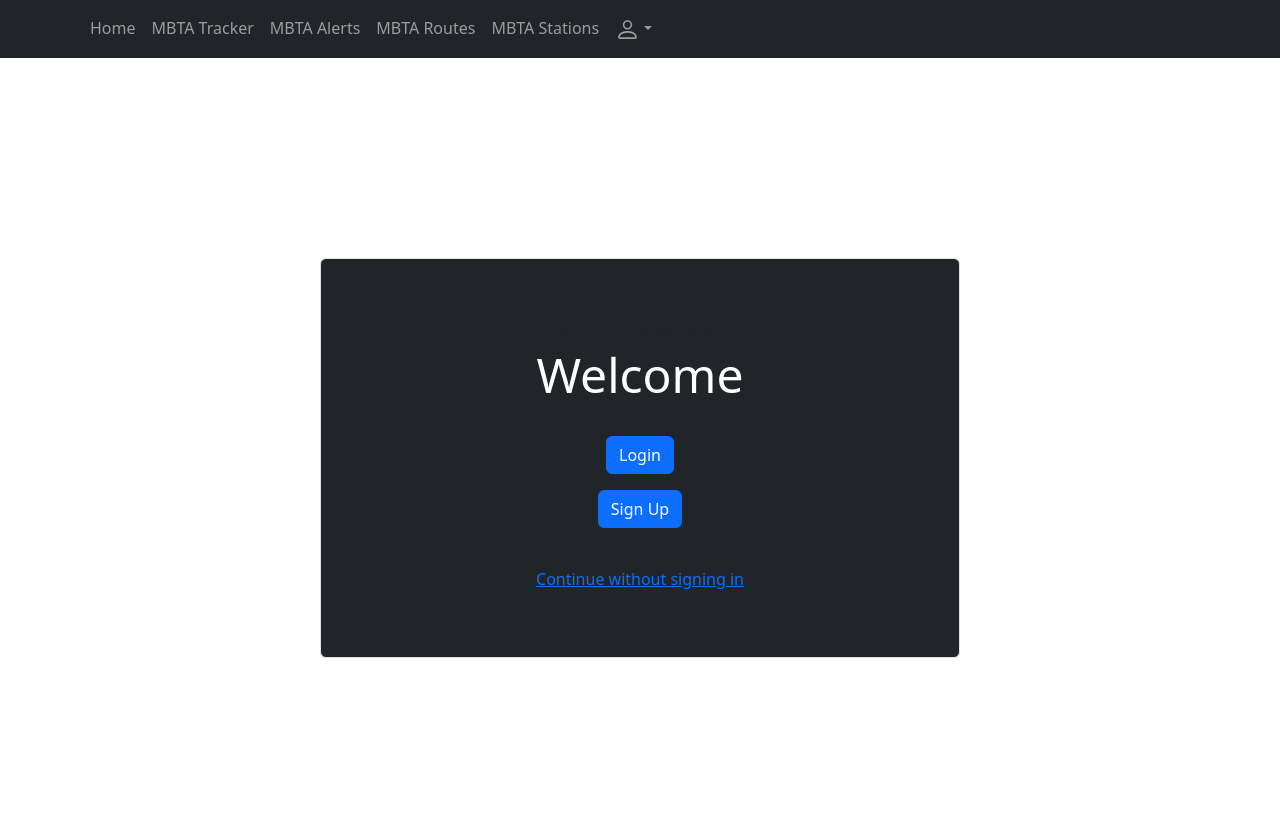
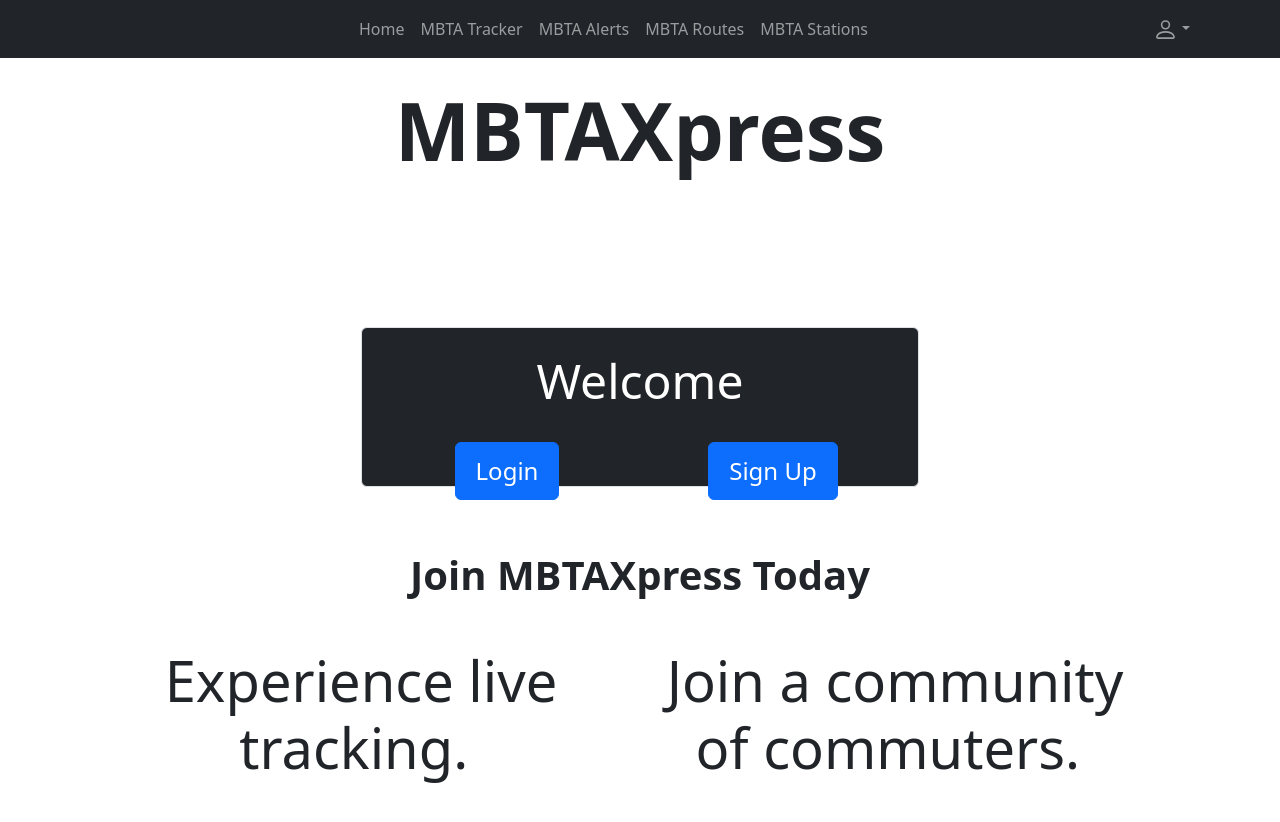
Before and after one commit to MBTA-App/mbtaTransitApp, a React (Create React App) app in the folder frontend/: page /home in a window 1280 px wide. Shown: the top 822 px of the page. Built offline with nearby package versions, Linux system fonts and the light colour scheme.

Commit message:
quality changes to home page

```diff
--- a/frontend/src/components/navbar.js
+++ b/frontend/src/components/navbar.js
@@ -1,52 +1,42 @@
-import React, { useEffect, useState } from "react";
-import getUserInfo from "../utilities/decodeJwt";
-import Container from "react-bootstrap/Container";
-import Nav from "react-bootstrap/Nav";
-import ReactNavbar from "react-bootstrap/Navbar";
-import NavDropdown from "react-bootstrap/NavDropdown";
-import { BsPerson } from "react-icons/bs"; // Import the BsPerson icon from react-icons/bs
+import React, { useEffect, useState } from 'react'
+import getUserInfo from '../utilities/decodeJwt'
+import Container from 'react-bootstrap/Container'
+import Nav from 'react-bootstrap/Nav'
+import ReactNavbar from 'react-bootstrap/Navbar'
+import NavDropdown from 'react-bootstrap/NavDropdown'
+import { BsPerson } from 'react-icons/bs'
 
-// Here, we display our Navbar
 export default function Navbar() {
-  // We are pulling in the user's info but not using it for now.
-  // Warning disabled:
-  // eslint-disable-next-line
-  const [user, setUser] = useState({});
+  const [user, setUser] = useState({})
 
   useEffect(() => {
-    setUser(getUserInfo());
-  }, []);
+    setUser(getUserInfo())
+  }, [])
 
-  // if (!user) return null   - for now, let's show the bar even not logged in.
-  // we have an issue with getUserInfo() returning null after a few minutes
-  // it seems.
   return (
-    <ReactNavbar bg="dark" variant="dark">
+    <ReactNavbar bg='dark' variant='dark'>
       <Container>
-        <Nav className="align-content-end mr-auto">
-          {/* <Nav.Link href='/'>Start</Nav.Link> */}
-          <Nav.Link href="/home">Home</Nav.Link>
-          <Nav.Link href="/mbtaTracker">MBTA Tracker</Nav.Link>
-          <Nav.Link href="/mbtaAlert">MBTA Alerts</Nav.Link>
-          <Nav.Link href="/mbtaRoutes">MBTA Routes</Nav.Link>
-          <Nav.Link href="/mbtaStation">MBTA Stations</Nav.Link>
-
+        <Nav className='mx-auto'>
+          <Nav.Link href='/home'>Home</Nav.Link>
+          <Nav.Link href='/mbtaTracker'>MBTA Tracker</Nav.Link>
+          <Nav.Link href='/mbtaAlert'>MBTA Alerts</Nav.Link>
+          <Nav.Link href='/mbtaRoutes'>MBTA Routes</Nav.Link>
+          <Nav.Link href='/mbtaStation'>MBTA Stations</Nav.Link>
+        </Nav>
+        <Nav>
           <NavDropdown
-            className=""
             title={
               <span>
-                <BsPerson size="25" />
+                <BsPerson size='25' />
               </span>
             }
-            id="basic-nav-dropdown"
+            id='basic-nav-dropdown'
           >
-            <NavDropdown.Item href="/profile">Profile</NavDropdown.Item>
-            <NavDropdown.Item href="/privateUserProfile">
-              Settings
-            </NavDropdown.Item>
+            <NavDropdown.Item href='/profile'>Profile</NavDropdown.Item>
+            <NavDropdown.Item href='/privateUserProfile'>Settings</NavDropdown.Item>
           </NavDropdown>
         </Nav>
       </Container>
     </ReactNavbar>
-  );
+  )
 }
--- a/frontend/src/components/pages/landingPage.js
+++ b/frontend/src/components/pages/landingPage.js
@@ -1,79 +1,144 @@
-import React, { useEffect, useState } from "react";
-import { Link, useNavigate } from "react-router-dom";
-import Card from "react-bootstrap/Card";
-import Button from "react-bootstrap/Button";
-import getUserInfo from "../../utilities/decodeJwt";
+import React, { useEffect, useState } from 'react'
+import { Link, useNavigate } from 'react-router-dom'
+import Card from 'react-bootstrap/Card'
+import Container from 'react-bootstrap/Container'
+import Button from 'react-bootstrap/Button'
+import getUserInfo from '../../utilities/decodeJwt'
 
 const Landingpage = () => {
   const continueWithoutSignIn = () => {
     // Add your logic for continuing without signing in
-    console.log("Continue without signing in");
-  };
-  const [show, setShow] = useState(false);
-  const navigate = useNavigate();
+    console.log('Continue without signing in')
+  }
+  const [show, setShow] = useState(false)
+  const navigate = useNavigate()
 
-  const [user, setUser] = useState({});
+  const [user, setUser] = useState({})
   useEffect(() => {
-    setUser(getUserInfo());
-  }, []);
+    setUser(getUserInfo())
+  }, [])
 
   const handleLogout = async () => {
-    localStorage.clear();
-    navigate("/");
-  };
+    localStorage.clear()
+    navigate('/')
+  }
 
   if (user) {
     return (
-      <div className="d-flex flex-column align-items-center justify-content-center vh-100">
       <div>
-          <h2 className="display-1 mt-4 align-self-start">
-            Welcome to MBTA Transit App.
-          </h2>
+        <div>
+          <div>
+            <h1 className='align-content-center justify-content-center d-flex mt-4'>MBTAXpress</h1>
           </div>
-        <div className="mt-4">
+          {/* Welcome Card */}={' '}
+          <Container
+            style={{ marginTop: '26rem' }}
+            className='d-flex justify-content-centerrow text-center text-md-center'
+          >
+            <div class='card-body'>
+              <div class='row'>
+                <div class='col-sm-4 '>
+                  <h5 className='display-4'>Experience Live Tracking</h5>
+                  <p>View live tracking of any train, tram, subway, or bus</p>
+                </div>
+                <div class='col-sm-4'>
+                  <h5 className='display-4'>Stay up to date with alerts</h5>
+                  <p>Keep up with an delays or service changes</p>
+                </div>
+                <div class='col-sm-4'>
+                  <h5 className='display-4'>Review and Rate stations</h5>
+                  <p>Check out your commuter community.</p>
+                </div>
+              </div>
+            </div>
+          </Container>
+          ={' '}
+          <Container style={{ marginTop: '6rem' }} className='d-flex justify-content-center'>
+            <div className='mb-5'>
+              <Card.Body>
+                <Card.Title className='text-center rfs-20 fw-bolder'>
+                  <div>
+                    <div className='mt-4'>
                       <h2>You are logged in.</h2>
                     </div>
                     <div>
                       <Button onClick={handleLogout}>Logout</Button>
                     </div>
+                  </div>{' '}
+                </Card.Title>
+              </Card.Body>
             </div>
-    );
+          </Container>
+        </div>{' '}
+      </div>
+    )
   }
   if (!user) {
     return (
-      <div className="d-flex justify-content-center align-items-center vh-100">
-        <Card
-          style={{ width: "50%", height: "50%" }}
-          className="text-center bg-dark shadow-xl rounded border"
+      <div>
+        <div>
+          <h1 className='justify-content-center d-flex mt-4 ml-4 display-1 fw-bolder'>MBTAXpress</h1>
+        </div>
+        <Container className='d-flex flex-column align-items-center justify-content-center vh-100'>
+          {/* Welcome Card */}
+          <div style={{ width: '50%', height: '20%' }} className='text-center shadow-xl rounded border bg-dark'>
+            <div className='text-center d-flex flex-column align-items-center justify-content-center'>
+              <Card.Subtitle className='mb-2 mt-4 text-white display-5 '>Welcome</Card.Subtitle>
+              <Container className='row text-center text-md-center mt-4'>
+                <div className='col'>
+                  <Card.Text className=''>
+                    <a
+                      href='/login'
+                      className='btn btn-primary mx-4'
+                      style={{ fontSize: '1.5em', padding: '10px 20px' }}
                     >
-          <Card.Body className="text-center d-flex flex-column align-items-center justify-content-center">
-            <Card.Title>MBTA Transit App</Card.Title>
-            <Card.Subtitle className="mb-2 text-white display-5 ">
-              Welcome
-            </Card.Subtitle>
-            <Card.Text className="mt-4">
-              <a href="/login" className="btn btn-primary mx-4">
                       Login
                     </a>
                   </Card.Text>
+                </div>
+                <div className='col'>
                   <Card.Text>
-              <a href="/signup" className="btn btn-primary mx-4">
+                    <a
+                      href='/signup'
+                      className='btn btn-primary mx-6'
+                      style={{ fontSize: '1.5em', padding: '10px 20px' }}
+                    >
                       Sign Up
                     </a>
                   </Card.Text>
-            <Button
-              href="#"
-              variant="link"
-              className="mt-3"
-              onClick={continueWithoutSignIn}
-            >
+                </div>
+              </Container>
+              {/* <Button href='#' variant='link' className='mt-3' onClick={continueWithoutSignIn}>
                 Continue without signing in
-            </Button>
+              </Button> */}
+            </div>
+          </div>
+          <Container className='py-md-6 py-4'>
+            <Card className='border-0'>
+              {/* Lorem Ipsum Content */}
+              <div className='mb-2 mt-4'>
+                <Card.Body>
+                  <Card.Title className='text-center display-6 rfs-20 fw-semibold'>Join MBTAXpress Today </Card.Title>
                 </Card.Body>
+              </div>
+              <Container className='row text-center text-md-center'>
+                <div className='col-md-6 mb-4'>
+                  <Card.Body>
+                    <Card.Text className='lead display-4'>Experience live tracking.&nbsp;</Card.Text>
+                  </Card.Body>
+                </div>
+                <div className='col-md-6 mb-4'>
+                  <Card.Body>
+                    <Card.Text className='lead display-4'>Join a community of commuters.&nbsp;</Card.Text>
+                  </Card.Body>
+                </div>
+              </Container>
             </Card>
+          </Container>
+        </Container>
       </div>
-    );
+    )
   }
-};
+}
 
-export default Landingpage;
+export default Landingpage
--- a/frontend/src/components/stationDetails.js
+++ b/frontend/src/components/stationDetails.js
@@ -1,45 +1,41 @@
 // StationDetails.js
-import React, { useState, useEffect } from "react";
-import { useParams } from "react-router-dom";
-import axios from "axios";
-import Map from "./trainMap";
-import Card from "react-bootstrap/Card";
-import Row from "react-bootstrap/Row";
-import Col from "react-bootstrap/Col";
-import Container from "react-bootstrap/Container";
+import React, { useState, useEffect } from 'react'
+import { useParams } from 'react-router-dom'
+import axios from 'axios'
+import Map from './trainMap'
+import Card from 'react-bootstrap/Card'
+import Row from 'react-bootstrap/Row'
+import Col from 'react-bootstrap/Col'
+import Container from 'react-bootstrap/Container'
 
 function StationDetails() {
-  const { stationId } = useParams(); // Extract stationId from URL params
-  const [station, setStation] = useState(null);
+  const { stationId } = useParams() // Extract stationId from URL params
+  const [station, setStation] = useState(null)
 
   useEffect(() => {
     async function fetchStationDetails() {
       try {
-        const result = await axios(
-          `https://api-v3.mbta.com/stops/${stationId}`
-        );
-        setStation(result.data.data);
+        const result = await axios(`https://api-v3.mbta.com/stops/${stationId}`)
+        setStation(result.data.data)
       } catch (error) {
-        console.error("Error fetching station details:", error);
+        console.error('Error fetching station details:', error)
       }
     }
 
-    fetchStationDetails();
-  }, [stationId]);
+    fetchStationDetails()
+  }, [stationId])
 
   if (!station) {
-    return <div>Loading...</div>;
+    return <div>Loading...</div>
   }
 
   return (
     <Container>
       <div>
         <div>
-          <h1>
-            {station.attributes.platform_name} {"- "}
-            {station.attributes.description
-              ? station.attributes.description.split("-")[1]?.trim()
-              : "Not available"}
+          <h1 className='d-flex justify-content-center align-content-center'>
+            {station.attributes.platform_name} {'- '}
+            {station.attributes.description ? station.attributes.description.split('-')[1]?.trim() : 'Not available'}
           </h1>
           <Card>
             <Map
@@ -48,25 +44,48 @@
               stationName={station.attributes.platform_name}
             />
           </Card>
+          <Container className='justify-content-center align-content-center d-flex'>
+            <div style={{ width: '100%' }} className='card border-0 text-center'>
+              <div className='row justify-content-center align-content-center'>
+                <div className='col-sm-2'>
                   <p>
                     <strong>Address:</strong> {station.attributes.address}
                   </p>
+                </div>
+                <div className='col-sm-2'>
                   <p>
                     <strong>Latitude:</strong> {station.attributes.latitude}
                   </p>
+                </div>
+                <div className='col-sm-2'>
                   <p>
                     <strong>Longitude:</strong> {station.attributes.longitude}
                   </p>
                 </div>
+              </div>
+            </div>
+          </Container>
+        </div>
+
+        <Container>
+          <Card>
+            <div className='text-center'>
               <div>
                 <h1>Leave a review:</h1>
               </div>
+            </div>
+          </Card>
+          <Card className='mt-4'>
+            <div className='text-center'>
               <div>
                 <h1>View Reviews</h1>
               </div>
             </div>
+          </Card>
         </Container>
-  );
+      </div>
+    </Container>
+  )
 }
 
-export default StationDetails;
+export default StationDetails
```
Also changed, not shown: 1 other file (tests, documents, lock files or other folders). Lines whose indentation alone changed are shown as unchanged.
